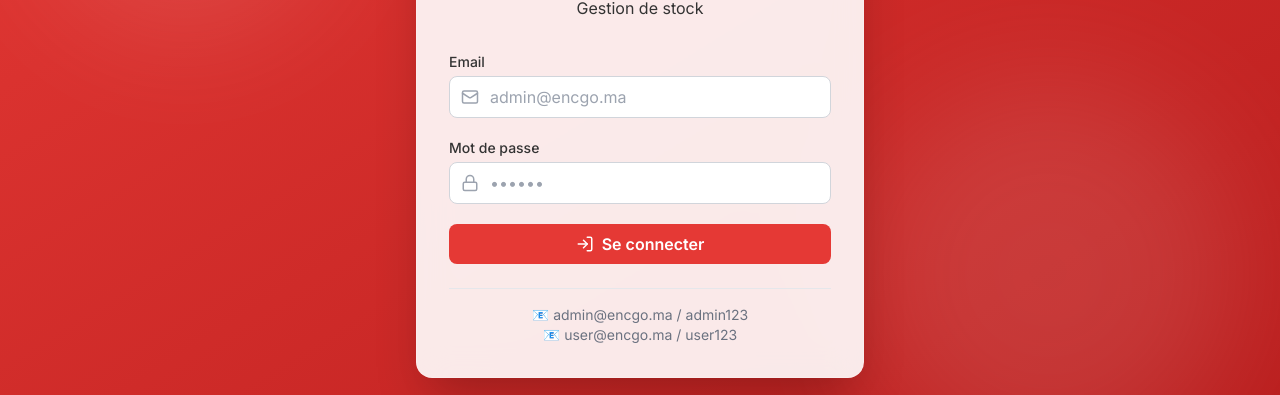
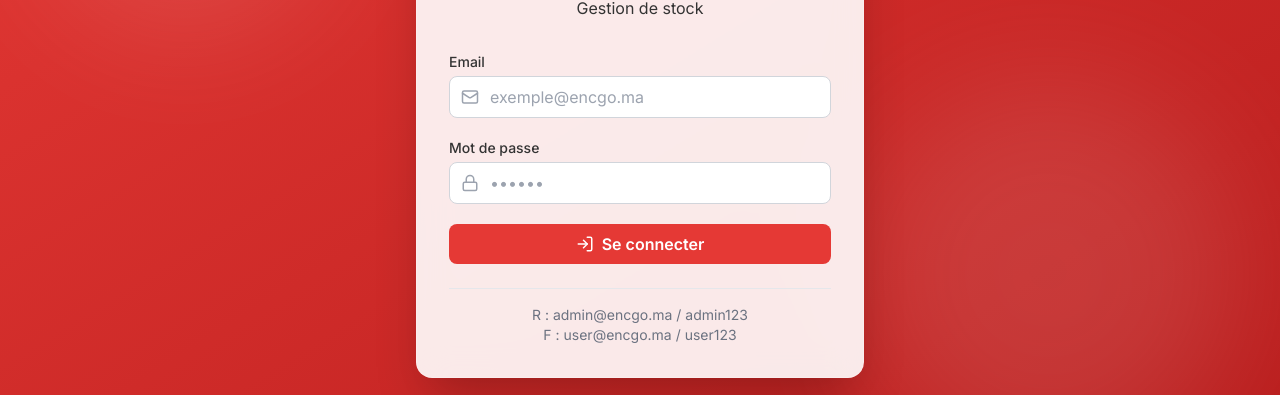
Before and after one commit to Isma-Kane07/encgo-stock, a React (Create React App) app in the folder frontend/: page /login in a window 1280 px wide. Shown: the part 296-691 px from the top of the page. Built offline with nearby package versions, Linux system fonts and the light colour scheme.

Commit message:
Update email placeholder and login instructions

```diff
--- a/frontend/src/pages/Login.js
+++ b/frontend/src/pages/Login.js
@@ -49,7 +49,7 @@ export default function Login() {
               <input
                 type="email"
                 className="w-full pl-10 pr-4 py-2 border border-gray-300 rounded-lg focus:outline-none focus:ring-2 focus:ring-encgo-red focus:border-transparent transition"
-                placeholder="admin@encgo.ma"
+                placeholder="exemple@encgo.ma"
                 value={email}
                 onChange={(e) => setEmail(e.target.value)}
                 required
@@ -79,8 +79,8 @@ export default function Login() {
         </form>
 
         <div className="mt-6 text-center text-sm text-gray-500 border-t pt-4">
-          <p>📧 admin@encgo.ma / admin123</p>
-          <p>📧 user@encgo.ma / user123</p>
+          <p>R : admin@encgo.ma / admin123</p>
+          <p>F : user@encgo.ma / user123</p>
         </div>
       </div>
 
```
